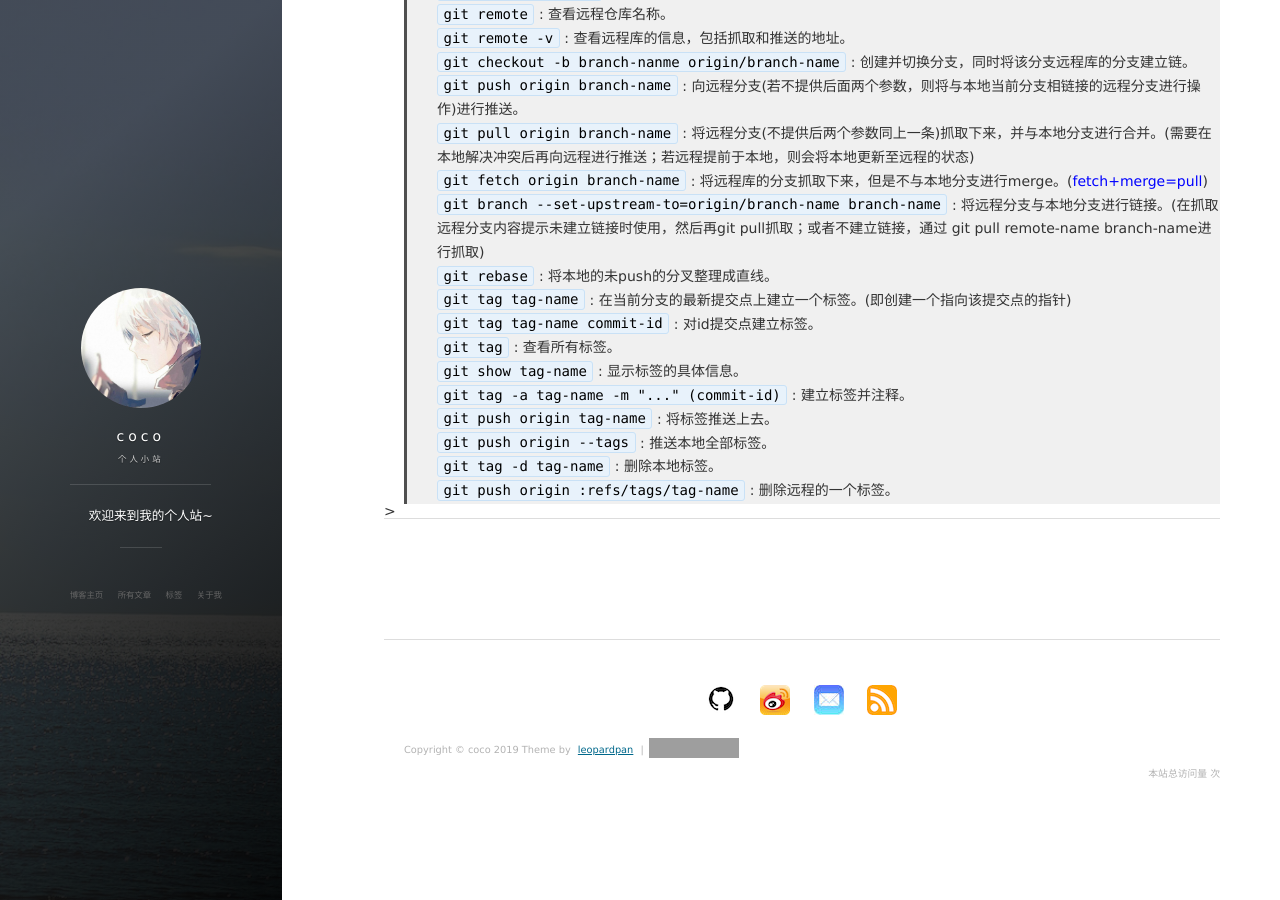
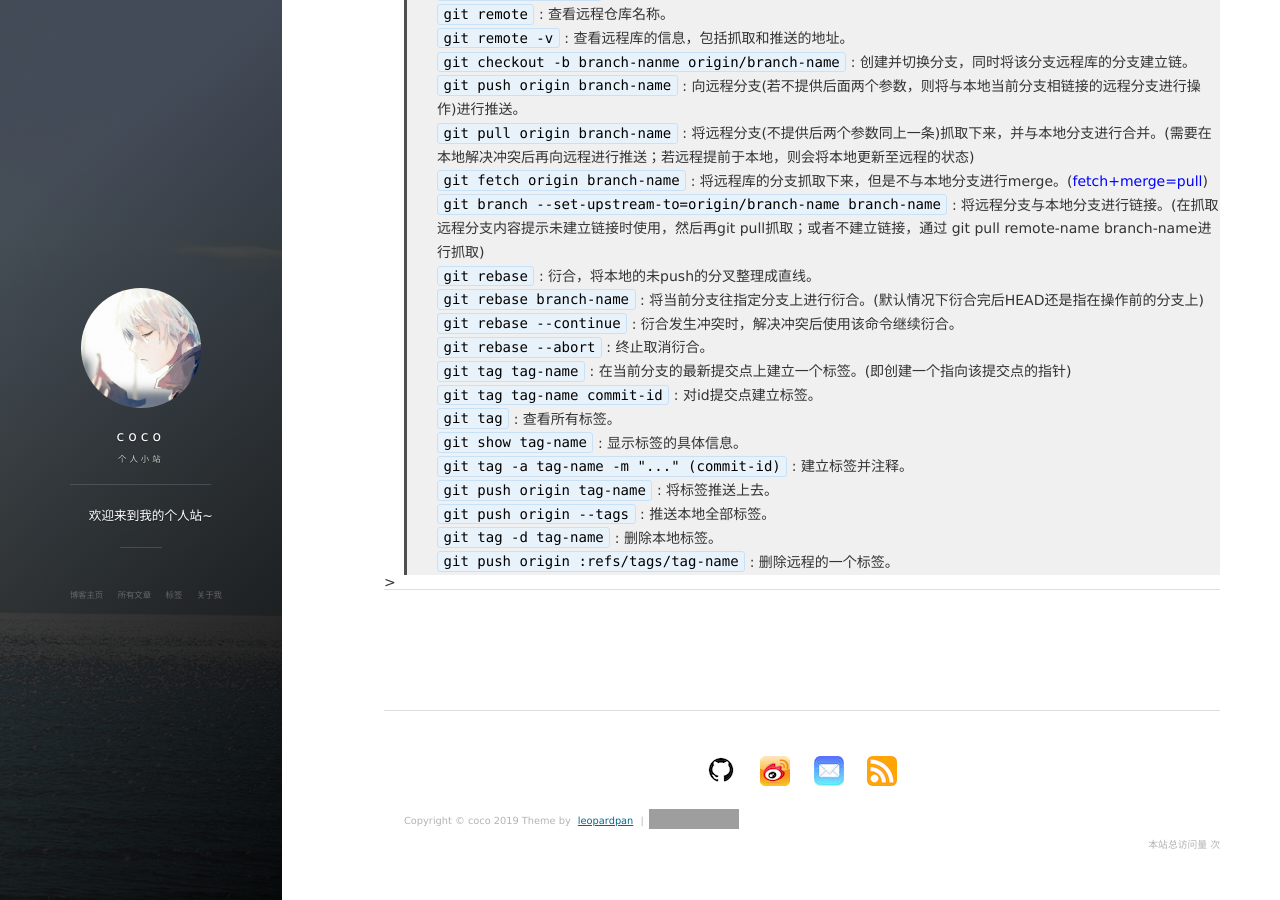
Before and after one commit to vMagina/vMagina.github.io, a Jekyll site: the page built from _posts/2019-07-05-git_learning.md, in a window 1280 px wide and 900 px high, scrolled down 1775 px. Built offline with Jekyll 4.4.1, drawn with Linux system fonts in a browser that asks for light colours; nearby versions of some CDN libraries; comment, search, counter and statistics services are not loaded; grey boxes are pictures that could not be loaded.

Commit message:
modify git_learning article to add something

```diff
--- a/_posts/2019-07-05-git_learning.md
+++ b/_posts/2019-07-05-git_learning.md
@@ -61,7 +61,10 @@ tags:   工具
 > `git pull origin branch-name` : 将远程分支(不提供后两个参数同上一条)抓取下来，并与本地分支进行合并。(需要在本地解决冲突后再向远程进行推送；若远程提前于本地，则会将本地更新至远程的状态)
 > `git fetch origin branch-name` : 将远程库的分支抓取下来，但是不与本地分支进行merge。(<b style="color:blue">fetch+merge=pull</b>)
 > `git branch --set-upstream-to=origin/branch-name branch-name` : 将远程分支与本地分支进行链接。(在抓取远程分支内容提示未建立链接时使用，然后再git pull抓取；或者不建立链接，通过 git pull remote-name branch-name进行抓取)
-> `git rebase` : 将本地的未push的分叉整理成直线。
+> `git rebase` : 衍合，将本地的未push的分叉整理成直线。
+> `git rebase branch-name` : 将当前分支往指定分支上进行衍合。(默认情况下衍合完后HEAD还是指在操作前的分支上)
+> `git rebase --continue` : 衍合发生冲突时，解决冲突后使用该命令继续衍合。
+> `git rebase --abort` : 终止取消衍合。
 > `git tag tag-name` : 在当前分支的最新提交点上建立一个标签。(即创建一个指向该提交点的指针)
 > `git tag tag-name commit-id` : 对id提交点建立标签。
 > `git tag` : 查看所有标签。
```
